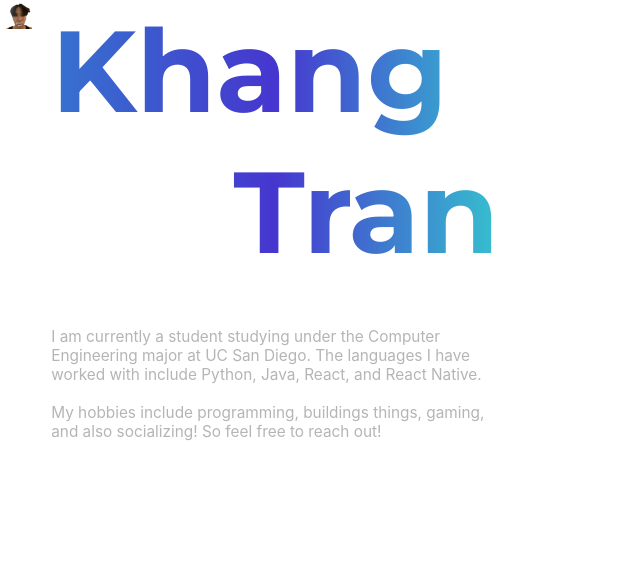
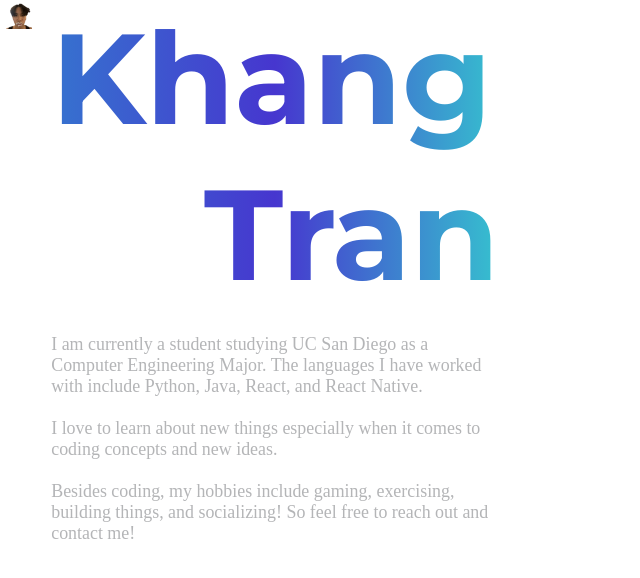
Before and after one commit to VolumeZer0/Khangs-Webstite, a React (Create React App) app in the folder my-app/: page / in a window 1280 px wide. Shown: the top 578 px of the page, without its empty margins (0-640 px from the left). Built offline with nearby package versions, Linux system fonts and the light colour scheme.

Commit message:
finished bio paragraph

```diff
--- a/my-app/src/App.css
+++ b/my-app/src/App.css
@@ -64,20 +64,21 @@
 .Khang-text {
   margin: 0;
   /* background-color: pink; */
-  font-size: 9vw;
+  font-size: 10vw;
 }
 
 .Tran-text{
   text-align: right;
   margin: 0;
-  font-size: 9vw;
+  font-size: 10vw;
 }
 
 .Bio-text{
-  padding-top: 10%;
+  padding-top: 5%;
   color: #B4B5B7;
   margin: 0;
-  font-size: 1.2vw;
+  font-size: 1.4vw;
+  font-family: 'DM Serif Display', serif;
 }
 
 .Gradient-effect{
--- a/my-app/src/App.js
+++ b/my-app/src/App.js
@@ -1,3 +1,4 @@
+import React from 'react';
 import './App.css';
 import img1 from './images/tony.png'
 import ParticlesBackground from './components/ParticlesBackground';
@@ -14,7 +15,7 @@ function App() {
       <div className="Left-block">
         <h1 className="Khang-text Gradient-effect"> Khang </h1>
         <h1 className="Tran-text Gradient-effect"> Tran </h1>
-        <p className="Bio-text"> I am currently a student studying under the Computer Engineering major at UC San Diego. The languages I have worked with include Python, Java, React, and React Native. <br/><br/>My hobbies include programming, buildings things, gaming, and also socializing! So feel free to reach out!</p>
+        <p className="Bio-text"> I am currently a student studying UC San Diego as a Computer Engineering Major. The languages I have worked with include Python, Java, React, and React Native. <br/><br/> I love to learn about new things especially when it comes to coding concepts and new ideas.  <br/><br/> Besides coding, my hobbies include gaming, exercising, building things, and socializing! So feel free to reach out and contact me! </p>
 
       </div>
 
```
Also changed, not shown: 1 other file (tests, documents, lock files or other folders).
